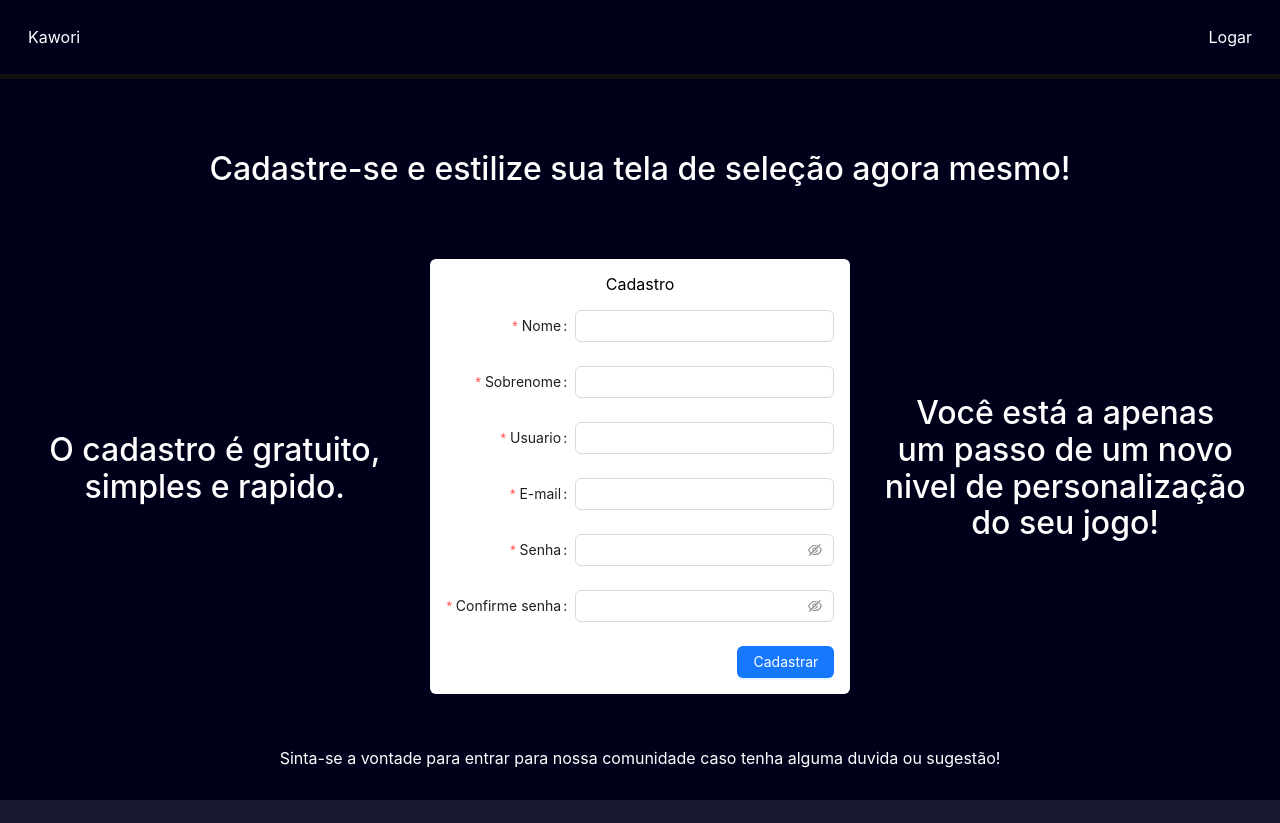
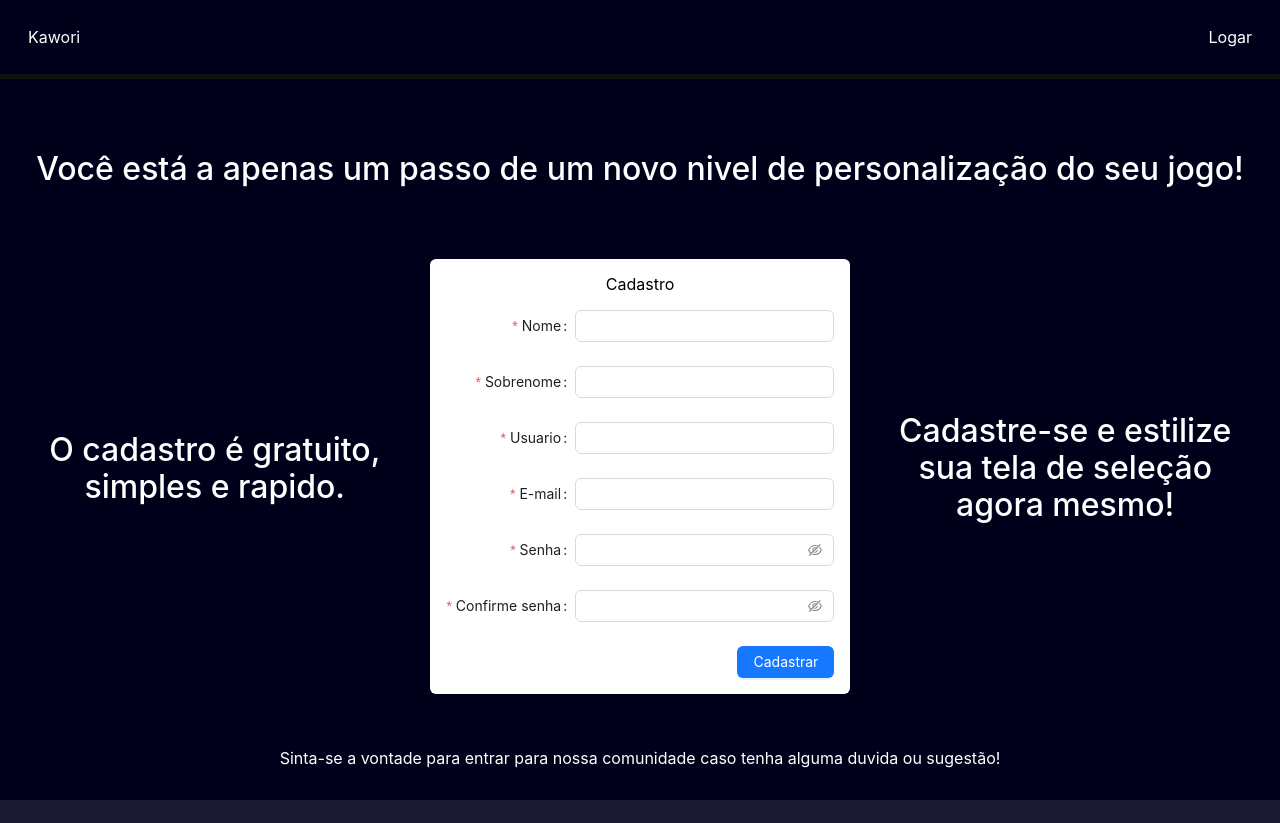
Before and after one commit to ghpm99/kawori-frontend, a Next.js app: page / in a window 1280 px wide. Built offline with nearby package versions, Linux system fonts and the light colour scheme; no server answers.

Commit message:
Fix: change text

```diff
--- a/src/pages/index.tsx
+++ b/src/pages/index.tsx
@@ -9,7 +9,8 @@ export default function Home() {
                 <MenuHeader />
                 <div className={styles["body"]}>
                     <h1 className={styles["title"]}>
-                        Cadastre-se e estilize sua tela de seleção agora mesmo!
+                        Você está a apenas um passo de um novo nivel de
+                        personalização do seu jogo!
                     </h1>
                     <div className={styles["signup-container"]}>
                         <div className={styles["text-container"]}>
@@ -23,8 +24,8 @@ export default function Home() {
                         </div>
                         <div className={styles["text-container"]}>
                             <h1 className={styles["signup-text"]}>
-                                Você está a apenas um passo de um novo nivel de
-                                personalização do seu jogo!
+                                Cadastre-se e estilize sua tela de seleção agora
+                                mesmo!
                             </h1>
                         </div>
                     </div>
```
